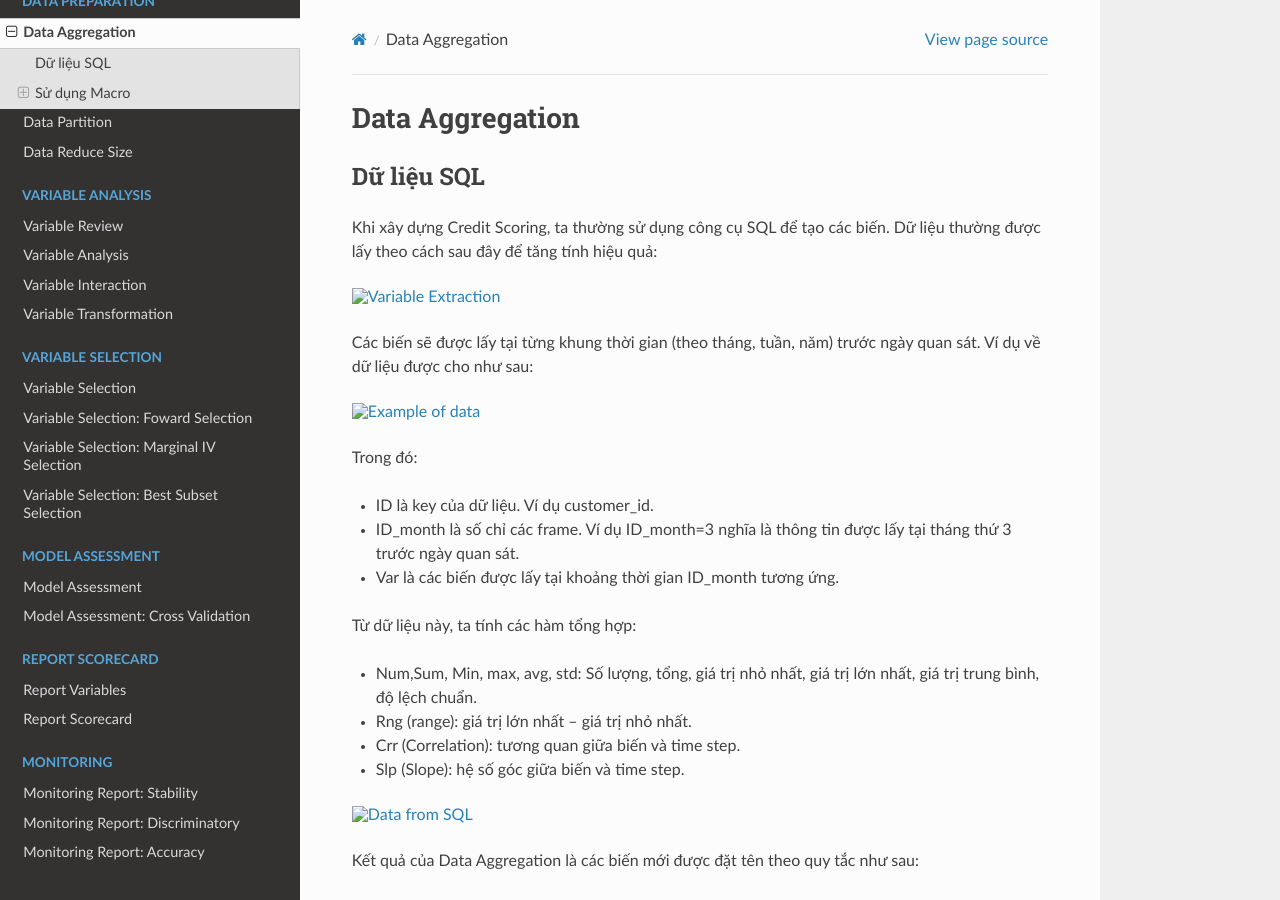
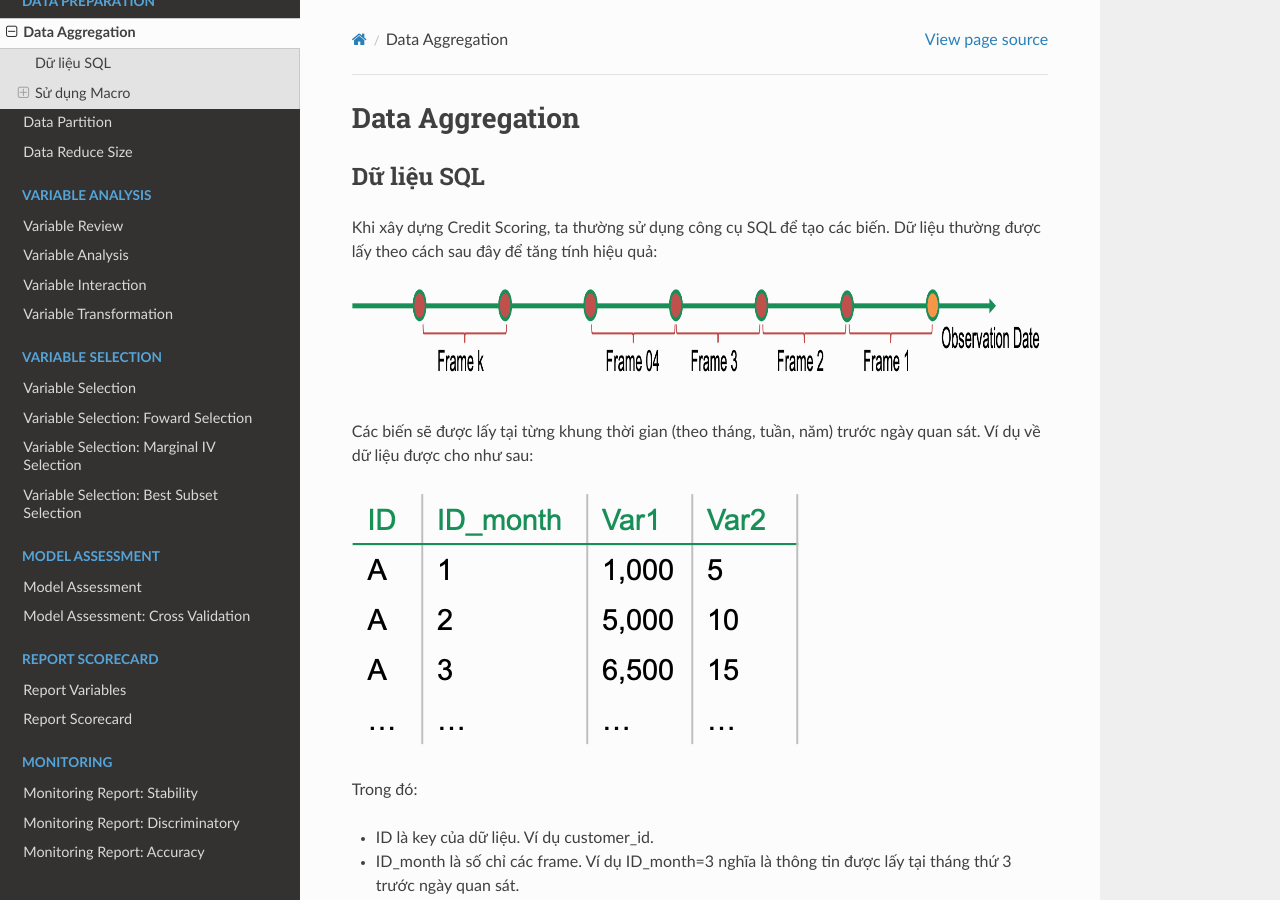
Before and after one commit to thanhtra254/SMCS, a Sphinx documentation site: the page built from docs/post/DataAggregation.rst, in a window 1280 px wide and 900 px high. Built offline with Sphinx 7.4.7 and the Read the Docs theme 2.0.0, drawn with Linux system fonts in a browser that asks for light colours; comment, search, counter and statistics services are not loaded.

Commit message:
Update DataAggregation.rst

```diff
--- a/docs/post/DataAggregation.rst
+++ b/docs/post/DataAggregation.rst
@@ -11,13 +11,13 @@ Dữ liệu SQL
 
 Khi xây dựng Credit Scoring, ta thường sử dụng công cụ SQL để tạo các biến. Dữ liệu thường được lấy theo cách sau đây để tăng tính hiệu quả:
 
-.. image::  post/images/DataPreparation/DataSQL.png
+.. image::  ./images/DataPreparation/DataSQL.png
   :height: 108
   :alt: Variable Extraction
 
 Các biến sẽ được lấy tại từng khung thời gian (theo tháng, tuần, năm) trước ngày quan sát. Ví dụ về dữ liệu được cho như sau:
 
-.. image::  post/images/DataPreparation/DataBefore.png
+.. image::  ./images/DataPreparation/DataBefore.png
   :height: 262
   :alt: Example of data
 
@@ -50,7 +50,7 @@ Trong đó:
 
 **Ví dụ:** DPD_max_max_c12: Giá trị DPD lớn nhất của các giá trị lớn nhất trong vòng 12 tháng trước ngày quan sát. Có thể hiểu đơn giản là DPD lớn nhất trong 12 tháng trước ngày quan sát. Chú ý rằng có thể có những biến vô nghĩa (ví dụ DPD_max_min_12m). Cần lưu ý điều này khi phân tích biến. Minh họa về dữ liệu sau bước Data Aggregation được cho như sau:
 
-.. image::  post/images/DataPreparation/DataBefore.png
+.. image::  ./images/DataPreparation/DataBefore.png
   :height: 283
   :alt: Data from SQL
 
```
